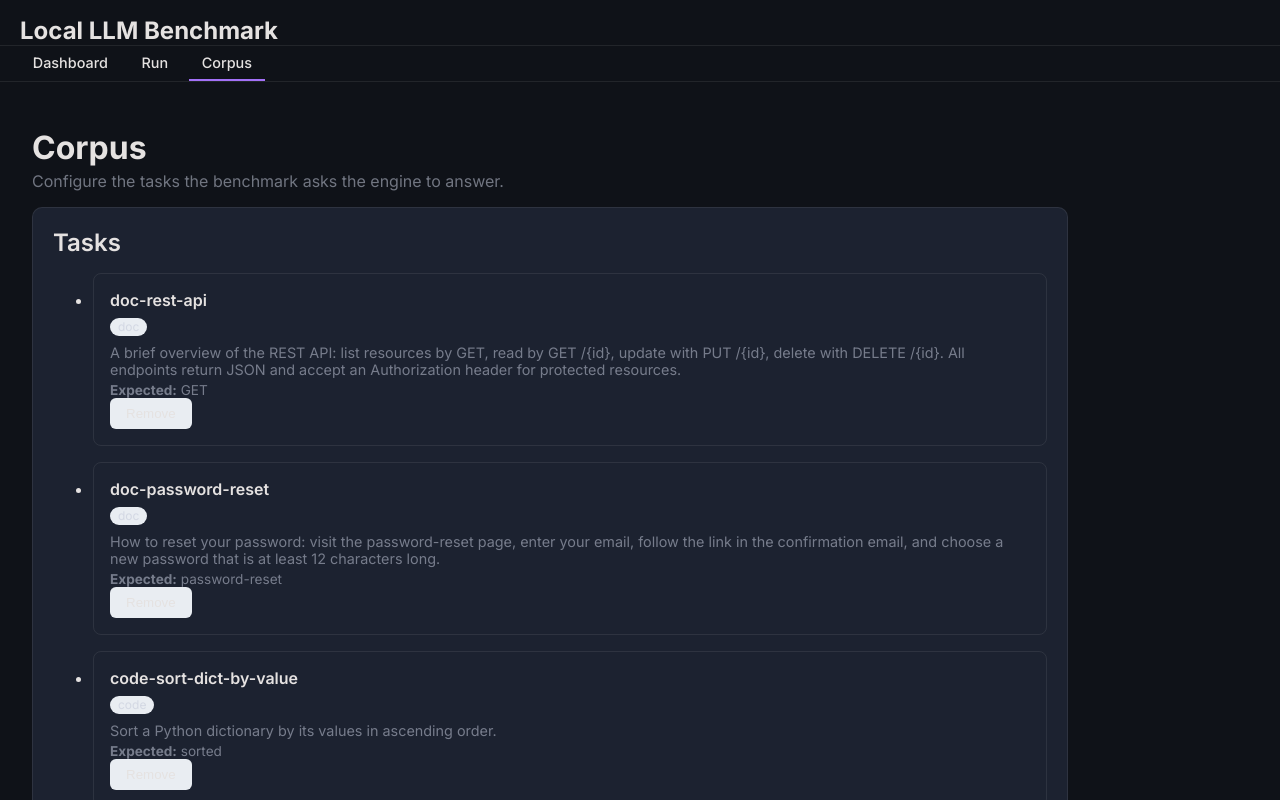
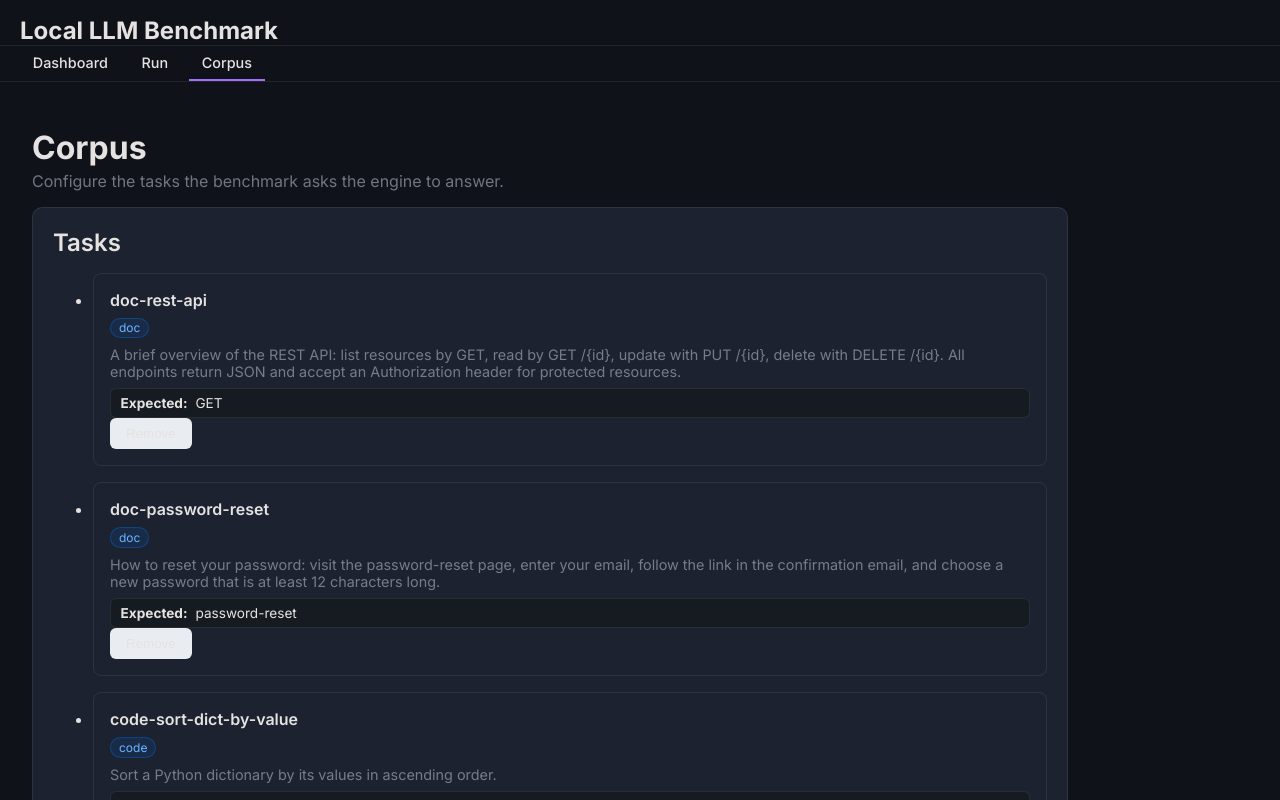
Before and after one commit to UtopikPrompt/local-llm-benchmark, a SvelteKit app: page /corpus in a window 1280 px wide. Shown: the top 800 px of the page. Built offline with nearby package versions, Linux system fonts and the light colour scheme.

Commit message:
ui: dark badge/expected blocks on corpus tasks

```diff
--- a/src/routes/corpus/+page.svelte
+++ b/src/routes/corpus/+page.svelte
@@ -156,8 +156,7 @@ import type { Category, Task } from '$lib/corpus/tasks.js';
 		color: var(--color-muted);
 	}
 	.task-expected {
-		font-size: 0.85rem;
-		color: var(--color-muted);
+		overflow: hidden;
 	}
 	.actions {
 		display: flex;
--- a/src/styles/global.css
+++ b/src/styles/global.css
@@ -464,18 +464,32 @@ tbody tr:hover {
   padding: 0.1rem 0.5rem;
   border-radius: 999px;
   font-size: 0.75rem;
-  background: #e9edf2;
-  color: var(--color-muted);
+  background: rgba(0, 122, 255, 0.12);
+  border: 1px solid rgba(0, 122, 255, 0.3);
+  color: #6db3ff;
 }
 
 .ok {
-  color: #059669;
+  color: var(--color-success);
   font-weight: 600;
 }
 
 .fail {
-  color: #dc2626;
+  color: var(--color-danger);
   font-weight: 600;
+}
+
+.task-expected {
+  display: flex;
+  align-items: center;
+  gap: 0.5rem;
+  margin-top: 0.5rem;
+  background: var(--color-bg-subtle);
+  border: 1px solid var(--color-border);
+  border-radius: var(--radius-sm);
+  padding: 0.4rem 0.6rem;
+  color: var(--color-text);
+  font-size: 0.85rem;
 }
 
 .field {
```
